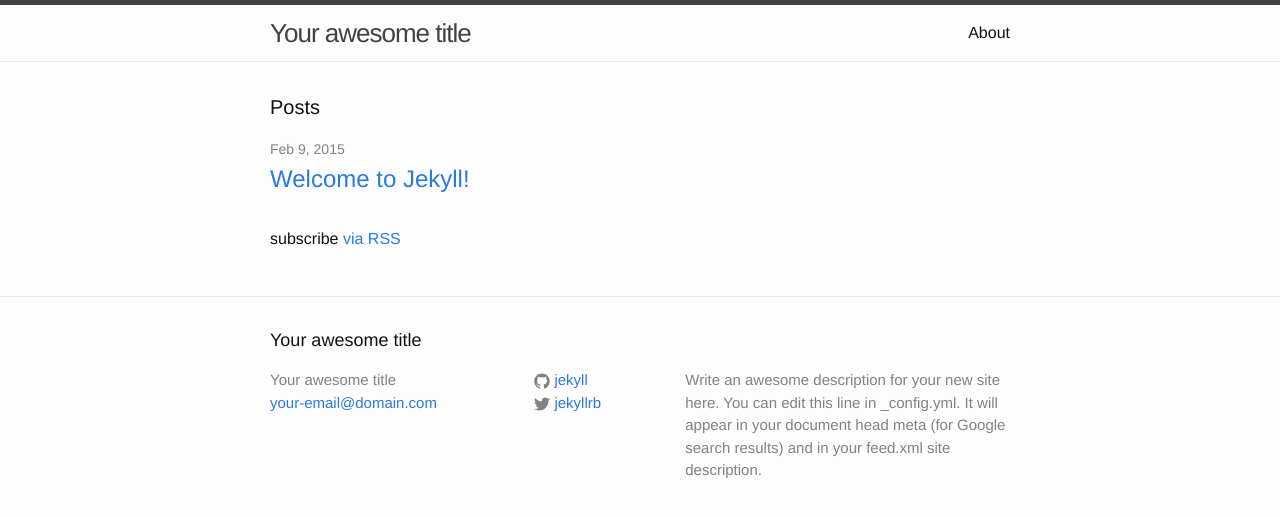
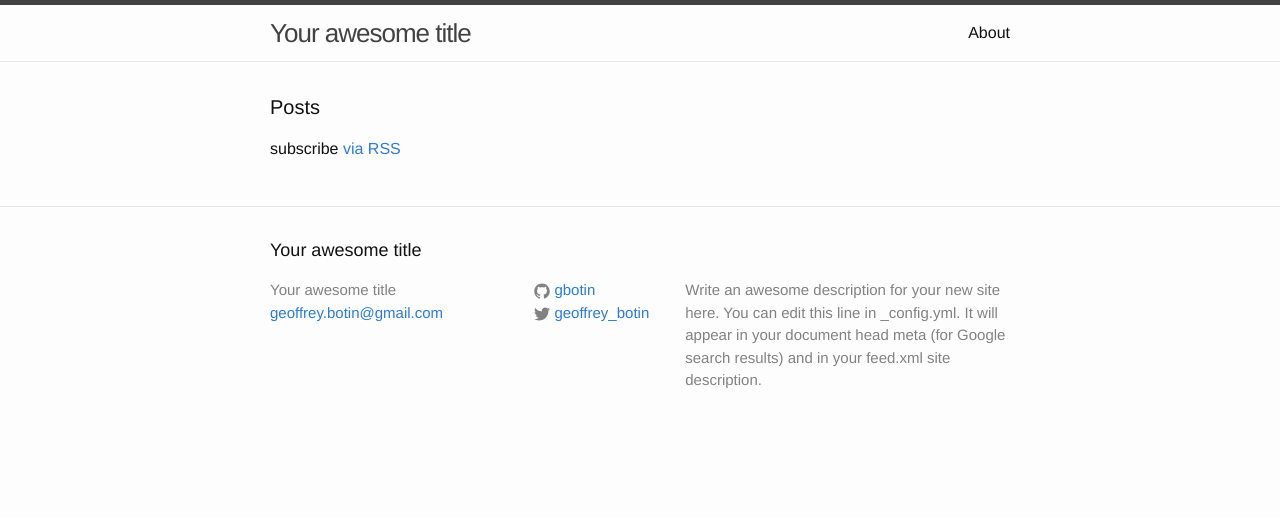
Before and after one commit to gbotin/gbotin.github.io, a Jekyll site: the page built from index.html, in a window 1280 px wide. Shown: the top 517 px of the page. Built offline with Jekyll 4.4.1, drawn with Linux system fonts in a browser that asks for light colours.

Commit message:
Work on layout

```diff
--- a/_config.yml
+++ b/_config.yml
@@ -1,14 +1,19 @@
 # Site settings
 title: Your awesome title
-email: your-email@domain.com
+email: geoffrey.botin@gmail.com
 description: > # this means to ignore newlines until "baseurl:"
   Write an awesome description for your new site here. You can edit this
   line in _config.yml. It will appear in your document head meta (for
   Google search results) and in your feed.xml site description.
 baseurl: "" # the subpath of your site, e.g. /blog/
-url: "http://yourdomain.com" # the base hostname & protocol for your site
-twitter_username: jekyllrb
-github_username:  jekyll
+url: "http://gbotin.github.io" # the base hostname & protocol for your site
+twitter_username: geoffrey_botin
+github_username:  gbotin
 
 # Build settings
 markdown: kramdown
+
+timezone: Europe/Paris
+
+port: 3000
+host: localhost
```
Also changed, not shown: _layouts/post.html (deleted, +0 -15 lines), _posts/2015-02-09-welcome-to-jekyll.markdown (deleted, +0 -25 lines), 1 other file.
